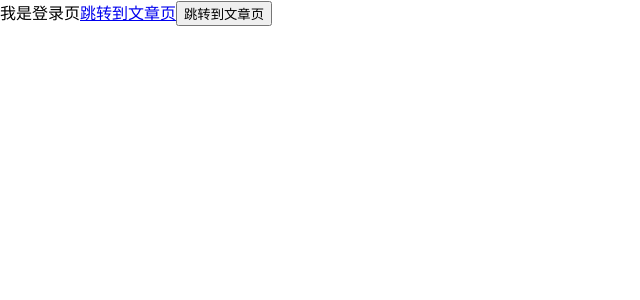
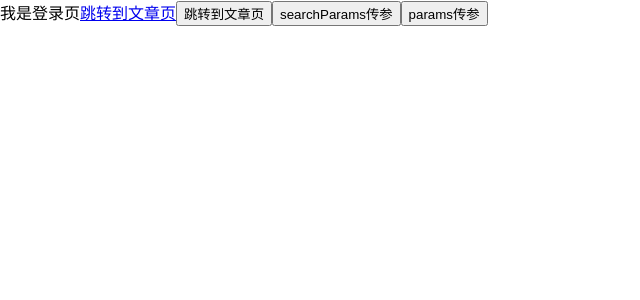
Before and after one commit to bobi-usa/react-router-pro, a React (Create React App) app: page /login in a window 1280 px wide. Shown: the top 300 px of the page, without its empty margins (0-640 px from the left). Built offline with nearby package versions, Linux system fonts and the light colour scheme.

Commit message:
导航传参的两种方式：searchParams、params及各自获取方式

```diff
--- a/src/page/Article/index.js
+++ b/src/page/Article/index.js
@@ -1,5 +1,10 @@
+import { useSearchParams } from "react-router-dom"
+
 const Article = () => {
-  return <div>我是文章页</div>
+  const [params] = useSearchParams()
+  const id = params.get('id')
+  const name = params.get('name')
+  return <div>我是文章页{id}-{name}</div>
 }
 
 export default Article
--- a/src/page/Login/index.js
+++ b/src/page/Login/index.js
@@ -9,6 +9,15 @@ const Login = () => {
       <Link to="/article">跳转到文章页</Link>
       {/* 命令式的写法 */}
       <button onClick={() => { navigate('/article') }}>跳转到文章页</button>
+
+      <button
+        onClick={() => { navigate('/article?id=1001&name=jack') }}
+      >
+        searchParams传参
+      </button>
+      <button onClick={() => { navigate('/post/1001/jack') }}>
+        params传参
+      </button>
     </div>
   )
 }
--- /dev/null
+++ b/src/page/Post/index.js
@@ -0,0 +1,10 @@
+import { useParams } from "react-router-dom"
+
+const Post = () => {
+  const params = useParams()
+  const id = params.id
+  const name = params.name
+  return <div>这是Post页面 {id} - {name}</div>
+}
+
+export default Post
--- a/src/router/index.js
+++ b/src/router/index.js
@@ -1,5 +1,6 @@
 import Login from '../page/Login'
 import Article from '../page/Article'
+import Post from '../page/Post'
 import { createBrowserRouter } from 'react-router-dom'
 
 const router = createBrowserRouter([
@@ -12,6 +13,10 @@ const router = createBrowserRouter([
     path: '/article',
     element: <Article />,
   },
+  {
+    path: '/post/:id/:name',
+    element: <Post />,
+  },
 ])
 
 export default router
```
